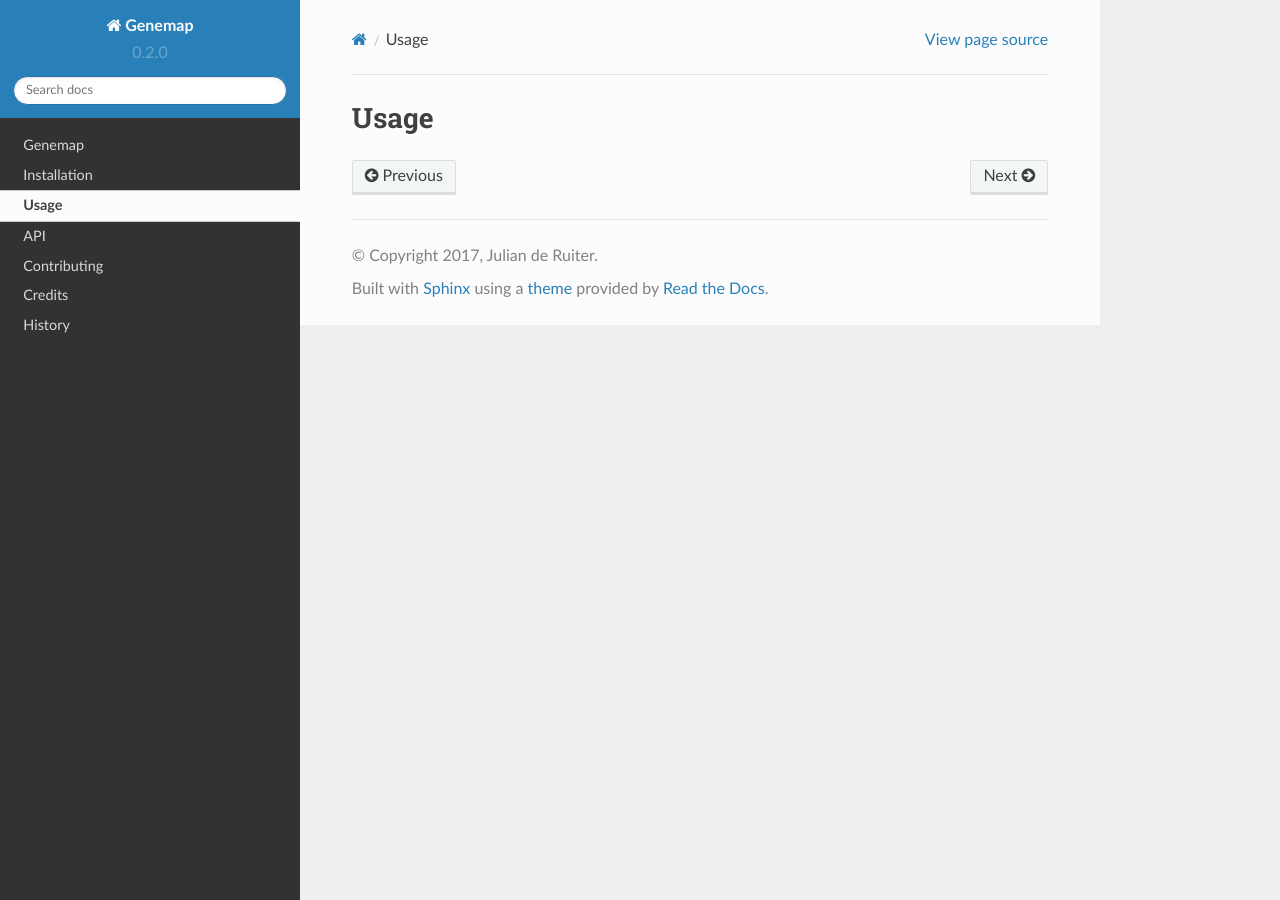
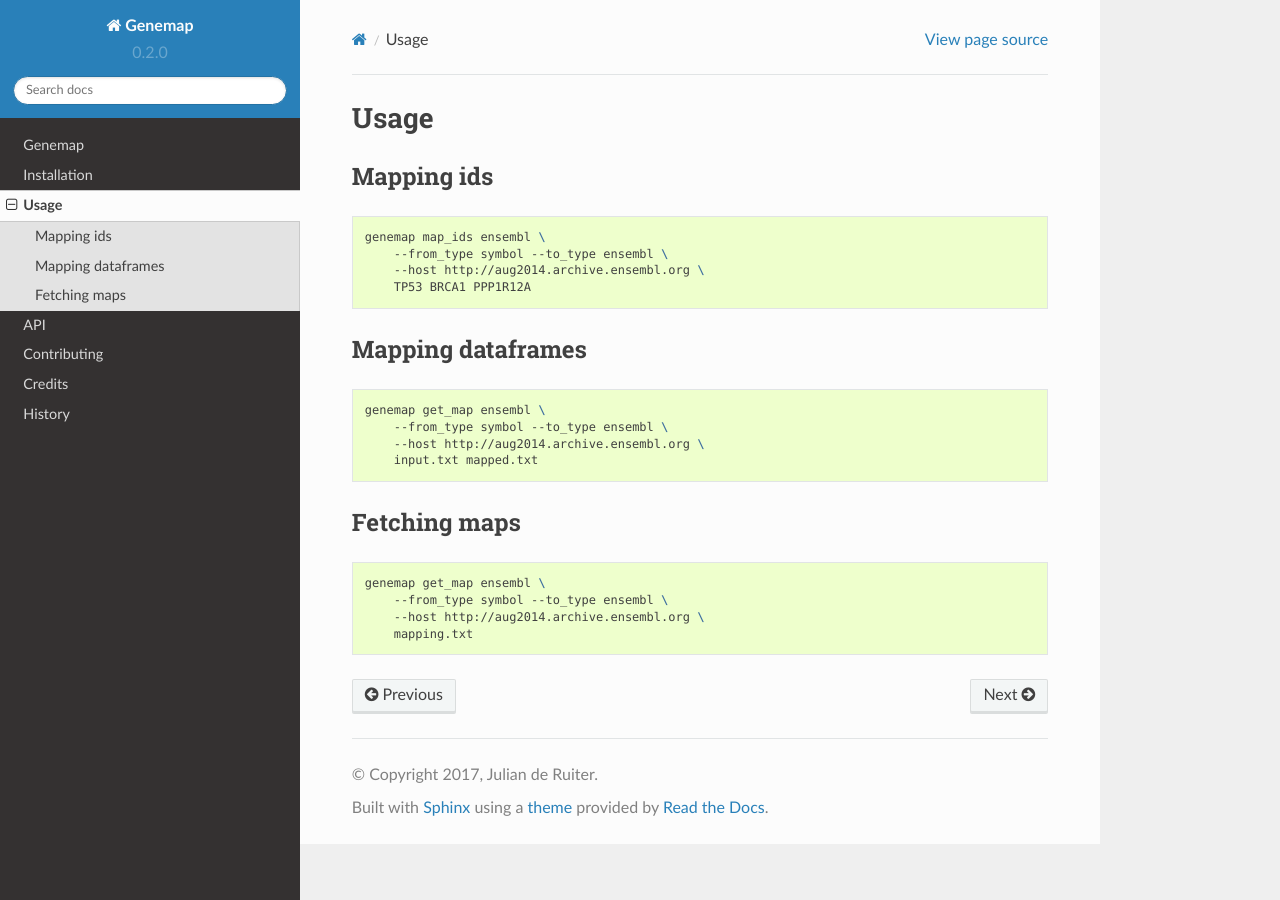
Before and after one commit to jrderuiter/genemap, a Sphinx documentation site: the page built from docs/usage.rst, in a window 1280 px wide. Built offline with Sphinx 7.4.7 and the Read the Docs theme 2.0.0, drawn with Linux system fonts in a browser that asks for light colours.

Commit message:
Updated docs.

```diff
--- a/docs/usage.rst
+++ b/docs/usage.rst
@@ -1,3 +1,34 @@
 =====
 Usage
 =====
+
+
+Mapping ids
+-----------
+
+.. code:: bash
+
+    genemap map_ids ensembl \
+        --from_type symbol --to_type ensembl \
+        --host http://aug2014.archive.ensembl.org \
+        TP53 BRCA1 PPP1R12A
+
+Mapping dataframes
+------------------
+
+.. code:: bash
+
+    genemap get_map ensembl \
+        --from_type symbol --to_type ensembl \
+        --host http://aug2014.archive.ensembl.org \
+        input.txt mapped.txt
+
+Fetching maps
+-------------
+
+.. code:: bash
+
+    genemap get_map ensembl \
+        --from_type symbol --to_type ensembl \
+        --host http://aug2014.archive.ensembl.org \
+        mapping.txt
```
Also changed, not shown: CONTRIBUTING.rst (+1 -7 lines), docs/api.rst (+18 -0 lines), docs/installation.rst (+0 -19 lines).
